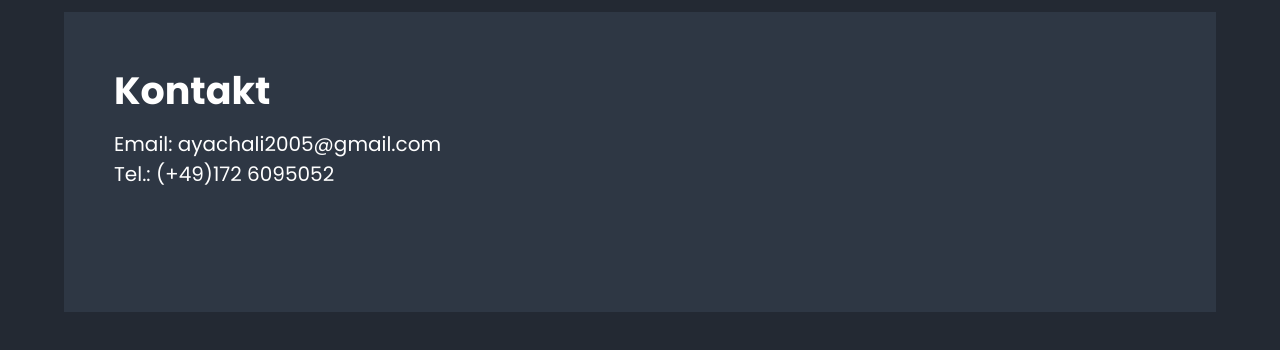
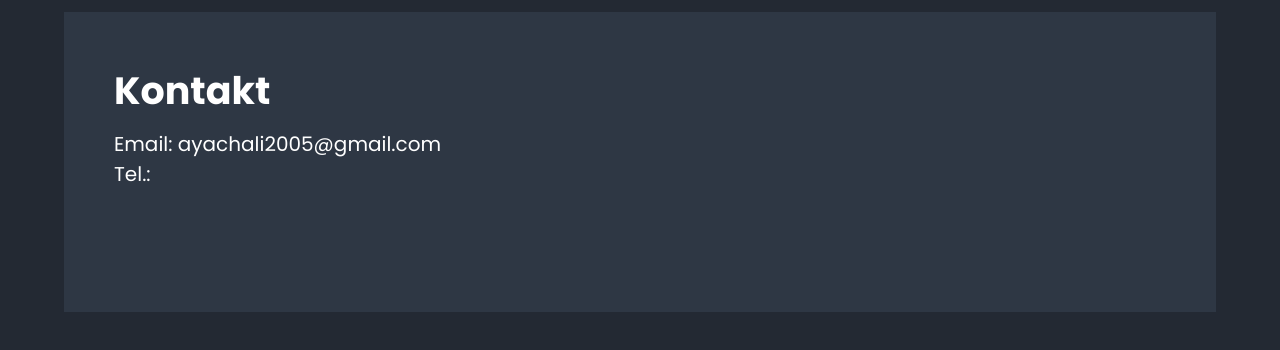
Before and after one commit to AyachAli/ayachali.github.io, a plain HTML site: page index.html in a window 1280 px wide. Shown: the part 3773-4123 px from the top of the page. Drawn offline with nearby package versions, Linux system fonts and the light colour scheme.

Commit message:
Update index.html

```diff
--- a/index.html
+++ b/index.html
@@ -78,7 +78,7 @@
             </div>
             <div id="item3" class="grid_item">
                 <h3>Kontakt</h3>
-                <p>Email: ayachali2005@gmail.com <br>Tel.: (+49)172 6095052<br>  </p>
+                <p>Email: ayachali2005@gmail.com <br>Tel.:<br>  </p>
             </div>
             <div id="item4" class="grid_item">
                 <a href="https://twitter.com/Ayaka_Ali2" target="_blank"><img src="images/twitter-svgrepo-com.svg" alt=""></a>
```
